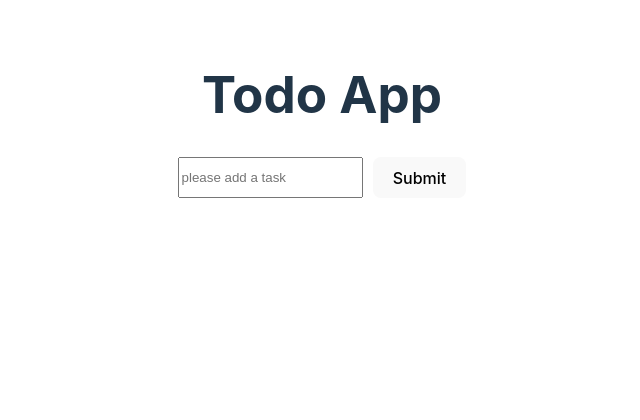
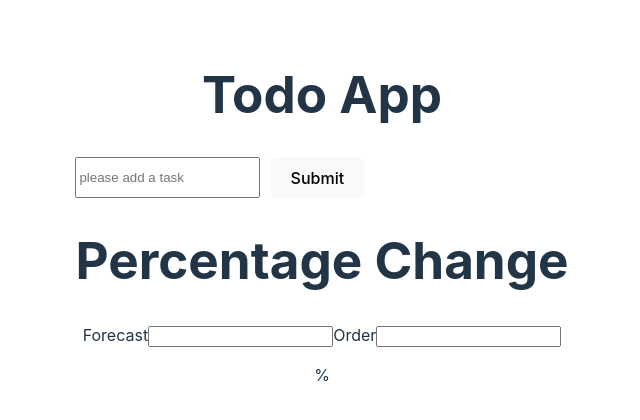
Before and after one commit to garethnoob/todo, a React (Vite) app: page / in a window 1280 px wide. Shown: the top 420 px of the page, without its empty margins (318-958 px from the left). Built offline with nearby package versions, Linux system fonts and the light colour scheme.

Commit message:
Add PercentageChange component and update App title

```diff
--- a/src/App.jsx
+++ b/src/App.jsx
@@ -1,7 +1,9 @@
-import { useState, useEffect } from 'react'
-import './App.css'
+import { useState, useEffect } from 'react';
+import './App.css';
+import PercentageChange from './PercentageChange';
 
 function App() {
+  document.title = "Todo App"
   const [entry, setEntry] = useState("")
   const [todos, setTodos] = useState([])
 
@@ -44,6 +46,9 @@ function App() {
 
         })}
       </div>
+      <div>
+        <PercentageChange />
+      </div>
     </>
 
 
--- /dev/null
+++ b/src/PercentageChange.jsx
@@ -0,0 +1,25 @@
+import { useState } from "react";
+
+
+function PercentageChange() {
+    const [forecast, setForecast] = useState("");
+    const [order, setOrder] = useState("");
+
+
+
+    const result = (order - forecast) / forecast * 100;
+
+    return (
+        <div>
+            <h1>Percentage Change</h1>
+            <label htmlFor="forecast">Forecast</label>
+            <input type="forecast" value={forecast} onChange={(e) => setForecast(e.target.value)} id="forecast"/>
+            <label htmlFor="order">Order</label>
+            <input type="Order" value={order} onChange={(e) => setOrder(e.target.value)} id="order"/>
+            <p>{result? result.toFixed(2):""}%</p>
+        </div>
+    )
+
+}
+
+export default PercentageChange;
```
